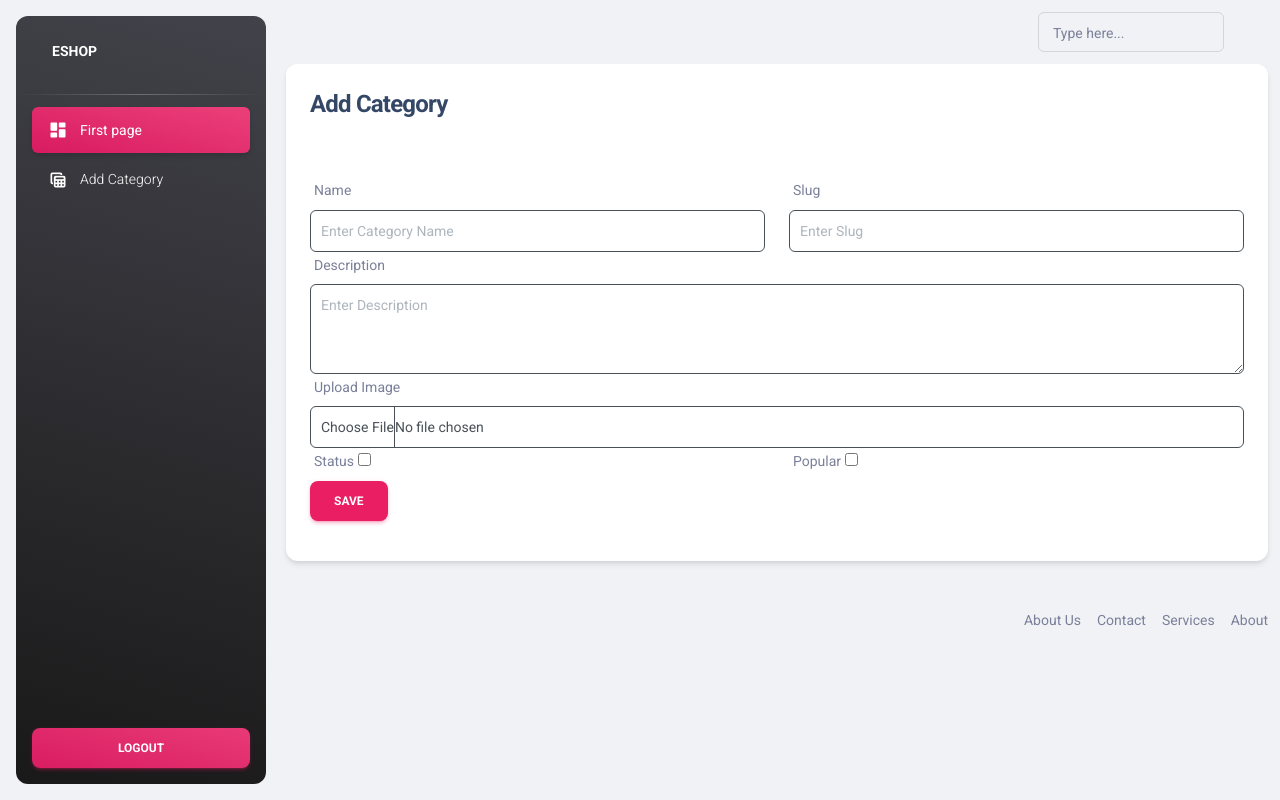
After one commit to the-pandey-ji/eshop, a PHP site: page /admin/add-category.php in a window 1280 px wide. The commit adds this page. Run offline with PHP 8.4, Linux system fonts and the light colour scheme; the visitor is signed in with stand-in values (Sample User, id 1); some libraries are stand-ins or nearby versions.

Commit message:
adding category

```diff
--- /dev/null
+++ b/admin/add-category.php
@@ -0,0 +1,56 @@
+<?php
+
+include("includes/header.php");
+
+include("../middleware/adminMiddleware.php");
+
+?>
+
+<div class="container">
+    <div class="row">
+        <div class="col-md-12">
+            <div class="card">
+                <div class="card-header">
+                    <h4>Add Category</h4>
+
+                </div>
+                <div class="card-body">
+                    <form action="code.php" method="POST" enctype="multipart/form-data"></form>
+                    <div class="row">
+                        <div class="col-md-6">
+                            <label for="">Name</label>
+                            <input type="text" name="name" placeholder="Enter Category Name" class="form-control">
+                        </div>
+                        <div class="col-md-6">
+                            <label for="">Slug</label>
+                            <input type="text" name="slug" placeholder="Enter Slug" class="form-control">
+                        </div>
+                        <div class="col-md-12">
+                            <label for="">Description</label>
+                            <textarea name="description" placeholder="Enter Description" rows="3" class="form-control"></textarea>
+                        </div>
+                        <div class="col-md-12">
+                            <label for="">Upload Image</label>
+                            <input type="file" name="image" class="form-control">
+                        </div>
+                        <div class="col-md-6">
+                            <label for="">Status</label>
+                            <input type="checkbox" name="status">
+                        </div>
+                        <div class="col-md-6">
+                            <label for="">Popular</label>
+                            <input type="checkbox" name="popular" >
+                        </div>
+                        <div class="col-md-12">
+                            <button type="submit" class="btn btn-primary" name="add_category_btn">Save</button>
+                        </div>
+                    </div>
+
+                </div>
+            </div>
+        </div>
+    </div>
+</div>
+
+
+<?php include("includes/footer.php"); ?>
--- a/admin/includes/header.php
+++ b/admin/includes/header.php
@@ -20,6 +20,13 @@
   <link href="https://fonts.googleapis.com/icon?family=Material+Icons+Round" rel="stylesheet">
   <!-- CSS Files -->
   <link id="pagestyle" href="assets\css\material-dashboard.min.css" rel="stylesheet" />
+
+  <style>
+    .form-control{
+      border: 1px solid ;
+      padding: 8px 10px;
+    }
+  </style>
 </head>
 
 <body class="g-sidenav-show  bg-gray-200">
--- a/admin/includes/sidebar.php
+++ b/admin/includes/sidebar.php
@@ -18,11 +18,11 @@
           </a>
         </li>
         <li class="nav-item">
-          <a class="nav-link text-white " href="../pages/tables.html">
+          <a class="nav-link text-white " href="add-category.php">
             <div class="text-white text-center me-2 d-flex align-items-center justify-content-center">
               <i class="material-icons opacity-10">table_view</i>
             </div>
-            <span class="nav-link-text ms-1">Second Page</span>
+            <span class="nav-link-text ms-1">Add Category</span>
           </a>
         </li>
       </ul>
--- a/middleware/adminMiddleware.php
+++ b/middleware/adminMiddleware.php
@@ -1,19 +1,19 @@
 <?php
+
 session_start();
+include('../functions/myfunctions.php');
 
 if(isset($_SESSION['auth']))
 {
    if($_SESSION['role_as'] != 1)
    {
-    $_SESSION['message'] = 'You are not authorized to access this page';
-    header('Location: ../index.php');
+    redirect("../index.php",'You are not authorized to access this page') ;
+
    }
 }
 else
 {
-    $_SESSION['message']='Login to continue';
-    header('Location: ../login.php');
-
+    redirect("../login.php",'Login to continue') ;
 }
 
 ?>
```
Also changed, not shown: admin/code.php (added, +35 -0 lines).
